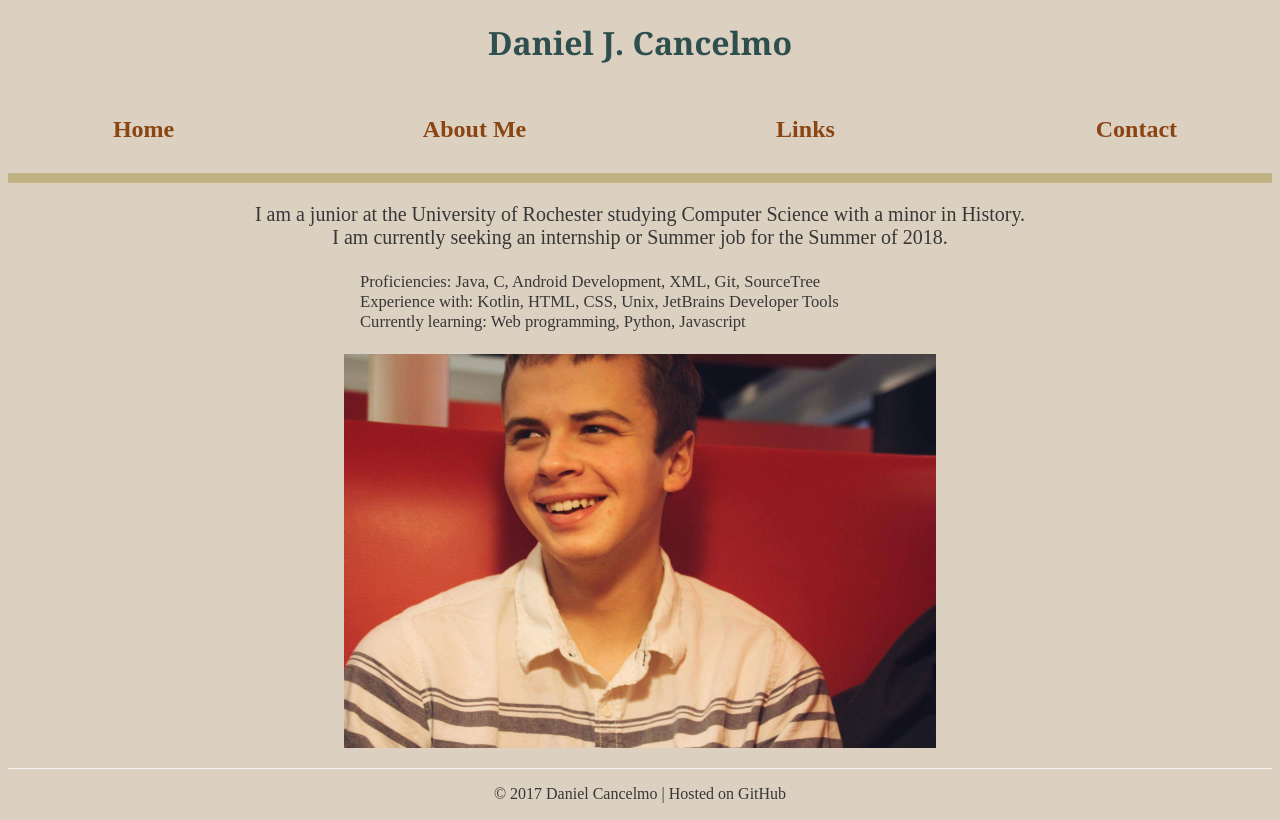
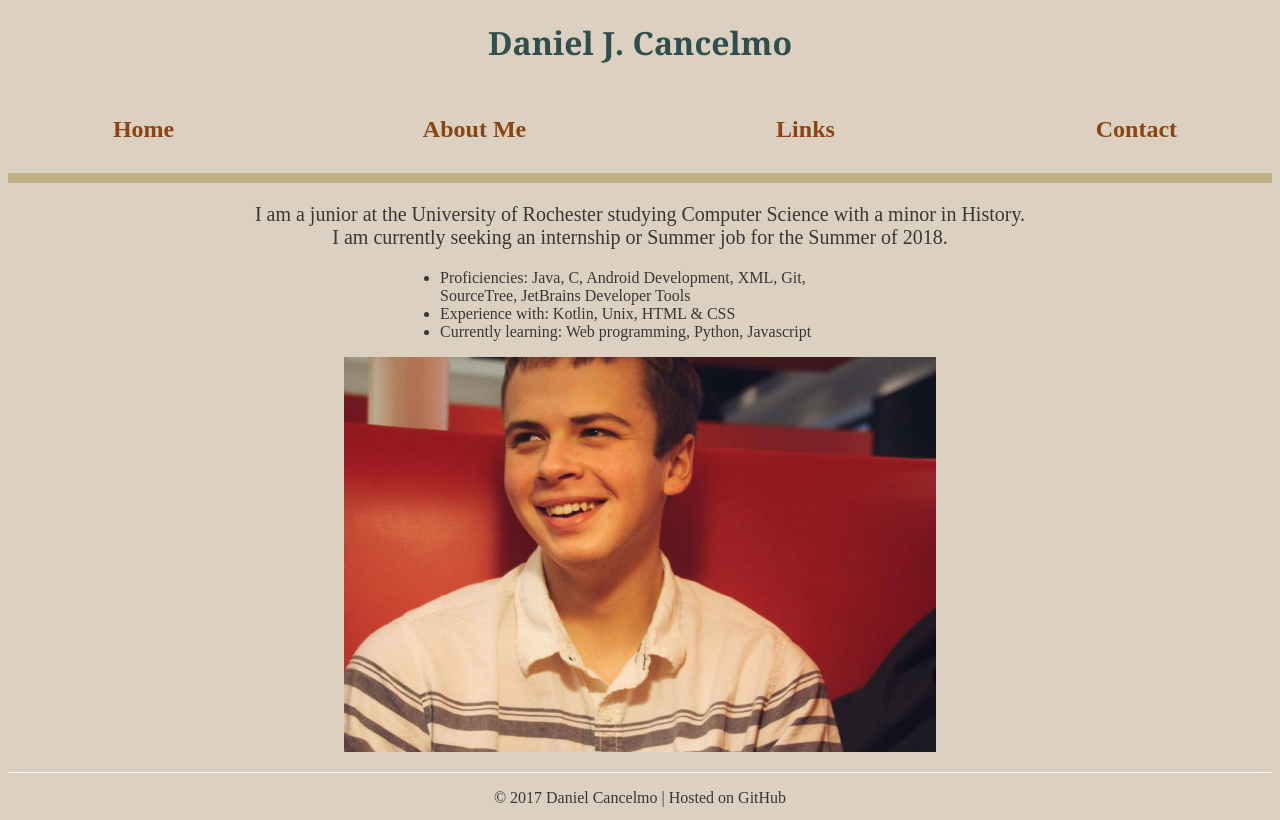
Before and after one commit to dcancelmo/dcancelmo.github.io, a PHP site: page / in a window 1280 px wide. Run offline with PHP 8.4, Linux system fonts and the light colour scheme.

Commit message:
Reformatting the skills sections. Updates and corrections

```diff
--- a/aboutMe.html
+++ b/aboutMe.html
@@ -34,14 +34,15 @@
 					<li>CSC 210 - Web Programming</li>
 					<li>HIS 330W - British Imperialism</li>
 					<li>AH 114 - Creating Architecture</li>
-					<li>WRT273 - Communicating your Professional Identity</li>
+					<li>WRT 273 - Communicating your Professional Identity</li>
+					<li>CAS 352	- Workshop Leader CSC 171</li>
 				</ul>
 				<p>Past Courses:</p>
 				<ul>
 					<li>CSC 252 - Computer Organization</li>
 					<li>CSC 214 - Android Mobile App Development</li>
 					<li>CSC 173 - Computation &amp; Formal Systems</li>
-					<li>CSC 172 - Data Strucures and Algorithms</li>
+					<li>CSC 172 - Data Structures and Algorithms</li>
 					<li>CSC 171 - The Science of Programming</li>
 					<li>MTH 165 - Linear Algebra with Differential Equations</li>
 					<li>MTH 150 - Discrete Mathematics</li>
@@ -54,7 +55,6 @@
 					<li>HIS 122 - Medieval Europe</li>
 					<li>PHL 101 - Intro to Philosophy</li>
 					<li>WRT 105 - Medieval Identity (Freshman Writing)</li>
-
 				</ul>
 			</div>
 		</div>
--- a/home.css
+++ b/home.css
@@ -20,13 +20,13 @@ body > #container {
 .center {
 	margin-left: auto;
     margin-right: auto;
-    width: 35em
+    width: 30em
 }
 
 /*Paper#F4F4F4*/
 h1 {
-    font-size: : 2em;
-    font-family: Georgia;
+    font-size: 2em;
+    font-family: Georgia, serif;
     color:darkslategray;
     text-align: center;
 }
--- a/index.html
+++ b/index.html
@@ -15,12 +15,14 @@
 				<div id="line"></div>
 
 				<h3>I am a junior at the University of Rochester studying Computer Science with a minor in History.<br>I am currently seeking an internship or Summer job for the Summer of 2018.</h3>
-				<div class = "center">
-					<h4>Proficiencies: Java, C, Android Development, XML, Git, SourceTree<br>
-						Experience with: Kotlin, HTML, CSS, Unix, JetBrains Developer Tools<br>
-						Currently learning: Web programming, Python, Javascript</h4>
+				<div class="center">
+					<ul>
+						<li>Proficiencies: Java, C, Android Development, XML, Git, SourceTree, JetBrains Developer Tools</li>
+						<li>Experience with: Kotlin, Unix, HTML &amp; CSS</li>
+						<li>Currently learning: Web programming, Python, Javascript</li>
+					</ul>
 				</div>
-				<p id = "selfPic"><center><img src = "images/Self_pic.jpeg" alt="Picture of Dan" style="width:592px;height:394.66px"></center></p>
+				<p id = "selfPic"><div style="text-align: center;"><img src = "images/Self_pic.jpeg" alt="Picture of Dan" style="width:592px;height:394.66px"></div></p>
 
 			</div>
 		</div>
```
